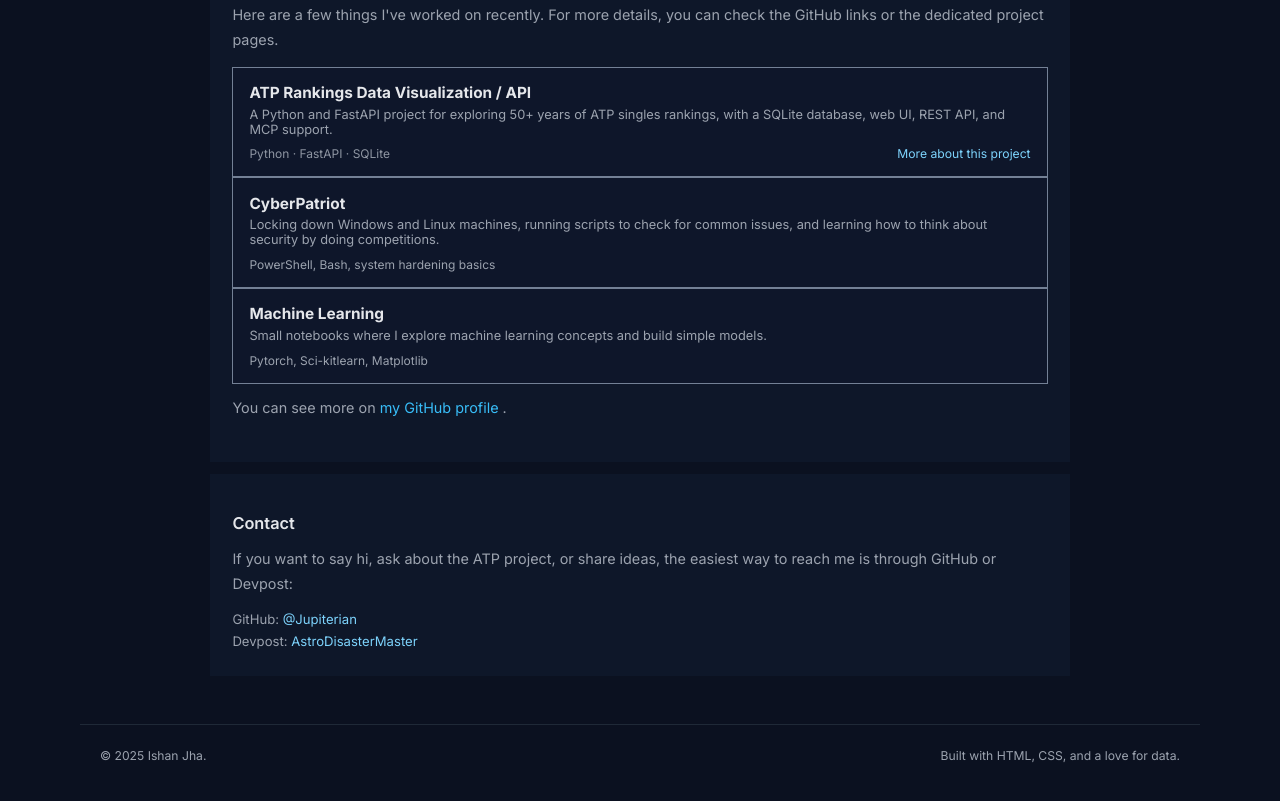
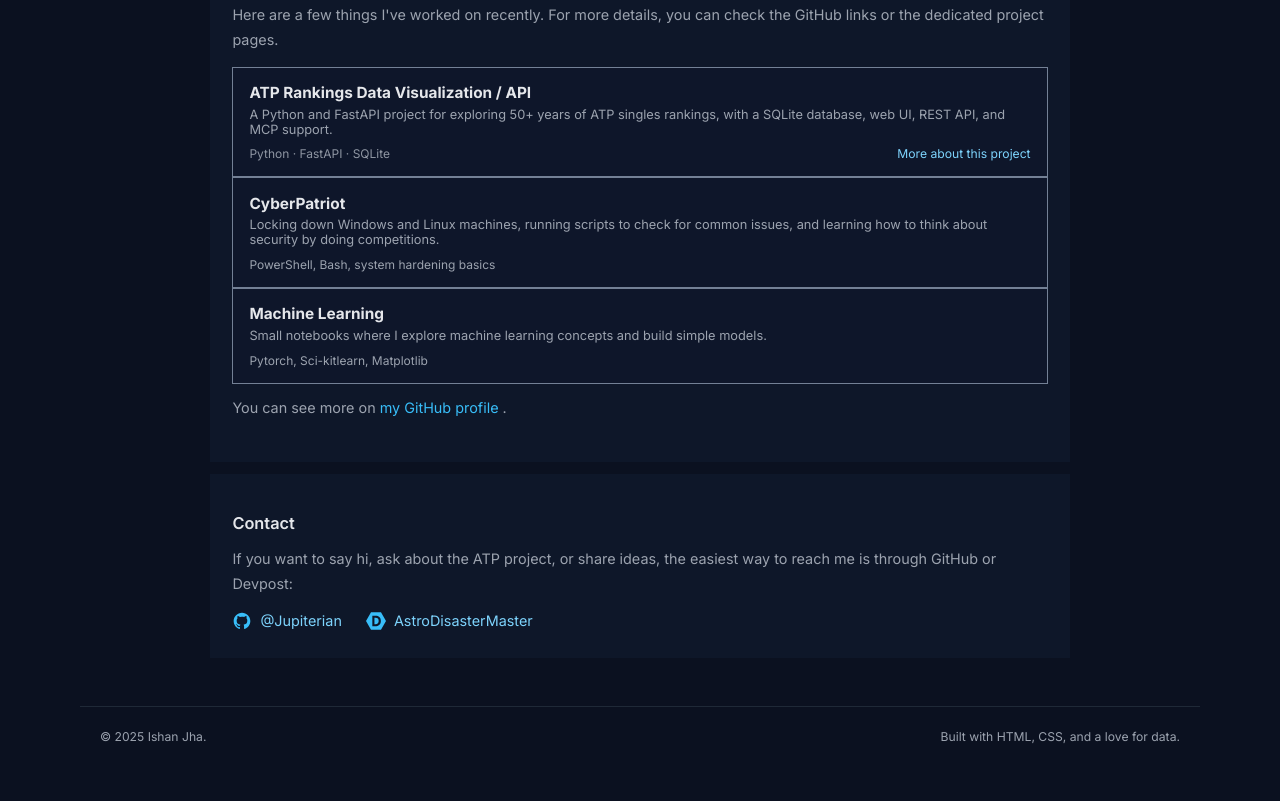
Before and after one commit to Jupiterian/Personal-Website, a plain HTML site: page index.html in a window 1280 px wide. Shown: the part 1373-2174 px from the top of the page. Drawn offline with Linux system fonts and the light colour scheme.

Commit message:
svg icons

```diff
--- a/index.html
+++ b/index.html
@@ -220,8 +220,8 @@
 
 			.portfolio-grid {
 				display: grid;
-				grid-template-columns: repeat(auto-fit, minmax(230px, 1fr));
-				gap: 1rem;
+				grid-template-columns: repeat(auto-fit, minmax(280px, 1fr));
+				gap: 1.25rem;
 				margin-top: 0.75rem;
 			}
 
@@ -727,9 +727,23 @@
 				list-style: none;
 				padding: 0;
 				margin: 0;
-				display: grid;
-				gap: 0.4rem;
-				font-size: 0.82rem;
+				display: flex;
+				gap: 1.5rem;
+				flex-wrap: wrap;
+				font-size: 0.9rem;
+			}
+
+			.contact-list li {
+				display: flex;
+				align-items: center;
+				gap: 0.5rem;
+			}
+
+			.contact-icon {
+				width: 20px;
+				height: 20px;
+				fill: var(--accent);
+				flex-shrink: 0;
 			}
 
 			.contact-list a {
@@ -992,7 +1006,9 @@
 				</p>
 				<ul class="contact-list">
 					<li>
-						GitHub:
+						<svg class="contact-icon" viewBox="0 0 24 24" xmlns="http://www.w3.org/2000/svg">
+							<path d="M12 2C6.477 2 2 6.477 2 12c0 4.42 2.865 8.17 6.839 9.49.5.092.682-.217.682-.482 0-.237-.008-.866-.013-1.7-2.782.603-3.369-1.34-3.369-1.34-.454-1.156-1.11-1.463-1.11-1.463-.908-.62.069-.608.069-.608 1.003.07 1.531 1.03 1.531 1.03.892 1.529 2.341 1.087 2.91.831.092-.646.35-1.086.636-1.336-2.22-.253-4.555-1.11-4.555-4.943 0-1.091.39-1.984 1.029-2.683-.103-.253-.446-1.27.098-2.647 0 0 .84-.269 2.75 1.025A9.578 9.578 0 0112 6.836c.85.004 1.705.114 2.504.336 1.909-1.294 2.747-1.025 2.747-1.025.546 1.377.203 2.394.1 2.647.64.699 1.028 1.592 1.028 2.683 0 3.842-2.339 4.687-4.566 4.935.359.309.678.919.678 1.852 0 1.336-.012 2.415-.012 2.743 0 .267.18.578.688.48C19.138 20.167 22 16.418 22 12c0-5.523-4.477-10-10-10z"/>
+						</svg>
 						<a
 							href="https://github.com/Jupiterian"
 							target="_blank"
@@ -1001,7 +1017,9 @@
 						>
 					</li>
 					<li>
-						Devpost:
+						<svg class="contact-icon" viewBox="0 0 24 24" xmlns="http://www.w3.org/2000/svg">
+							<path d="M6.002 1.61L0 12.004L6.002 22.39h11.996L24 12.004L17.998 1.61H6.002zm1.593 4.084h3.947c3.605 0 6.276 1.695 6.276 6.31 0 4.436-3.21 6.302-6.456 6.302H7.595V5.694zm2.517 2.449v7.714h1.241c2.646 0 3.862-1.55 3.862-3.861.009-2.569-1.096-3.853-3.767-3.853H10.112z"/>
+						</svg>
 						<a
 							href="https://devpost.com/AstroDisasterMaster"
 							target="_blank"
```
Also changed, not shown: atp-rankings.html (+3 -3 lines).
